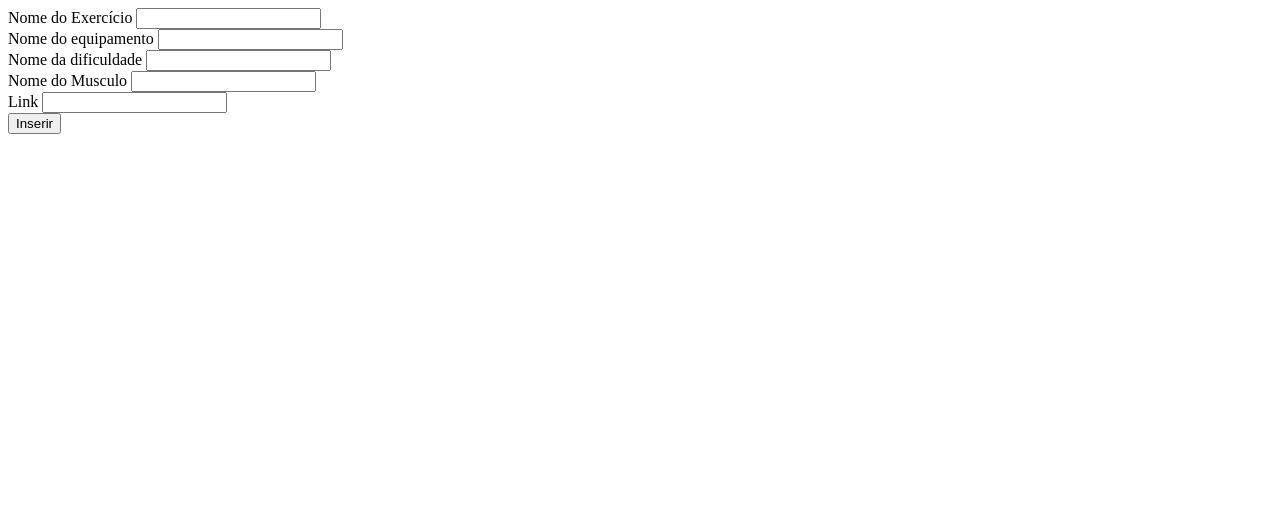
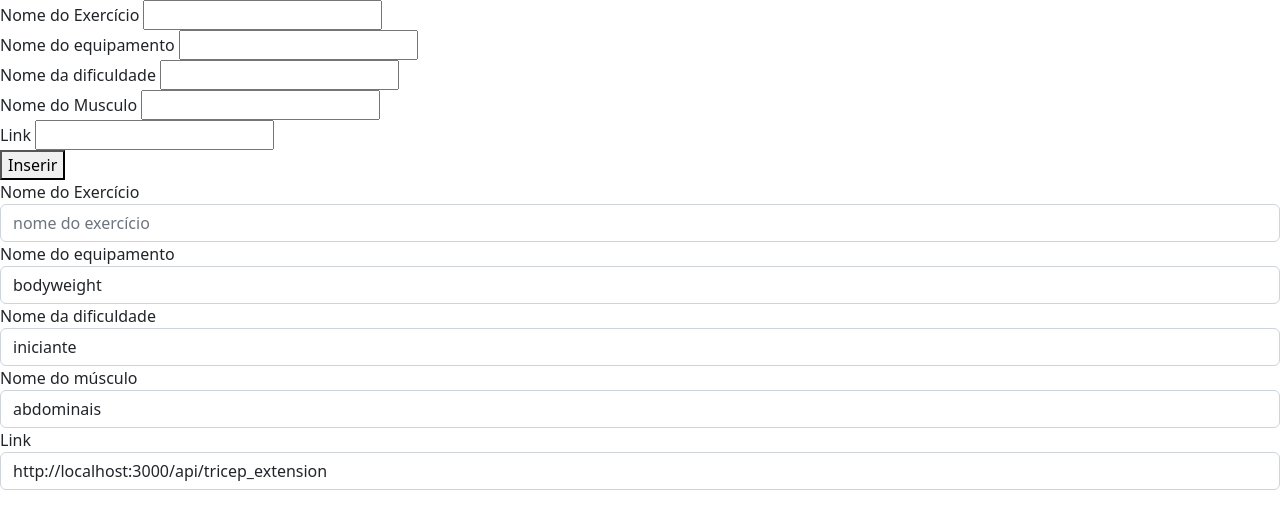
Before and after one commit to tskxz/BrowseMuscle, a Node server app: page /api/post_exercicios in a window 1280 px wide. Shown: the top 529 px of the page. Run offline with Node 20, Linux system fonts and the light colour scheme.

Commit message:
:construction: Post Form

```diff
--- a/src/views/exercicios_POST.html
+++ b/src/views/exercicios_POST.html
@@ -2,8 +2,12 @@
 <html>
 <head>
 	<title></title>
+	    <link href="https://cdn.jsdelivr.net/npm/bootstrap@5.2.0/dist/css/bootstrap.min.css" rel="stylesheet" integrity="sha384-gH2yIJqKdNHPEq0n4Mqa/HGKIhSkIHeL5AyhkYV8i59U5AR6csBvApHHNl/vI1Bx" crossorigin="anonymous">
+
 </head>
 <body>
+	<script src="https://cdn.jsdelivr.net/npm/bootstrap@5.2.0/dist/js/bootstrap.bundle.min.js" integrity="sha384-A3rJD856KowSb7dwlZdYEkO39Gagi7vIsF0jrRAoQmDKKtQBHUuLZ9AsSv4jD4Xa" crossorigin="anonymous"></script>
+	<script src="https://ajax.googleapis.com/ajax/libs/jquery/3.3.1/jquery.min.js"></script>
 
 	<form class="form" id="myForm">
 		<label for="inp_nome_exercicio">Nome do Exercício</label>
@@ -24,11 +28,95 @@
 		<button type="submit" onclick="myFunction()">Inserir</button>
 	</form>
 
+
+
+
+
+
+<form>
+  <div class="form-group">
+    <label for="exampleFormControlInput1">Nome do Exercício</label>
+    <input type="text" class="form-control" id="exampleFormControlInput1" placeholder="nome do exercício">
+  </div>
+  <div class="form-group">
+    <label for="exampleFormControlSelect1">Nome do equipamento</label>
+    <select class="form-control" id="exampleFormControlSelect1">
+      <option>bodyweight</option>
+      <option>halteres</option>
+      <option>barra</option>
+      <option>cabos</option>
+      <option>maquina</option>
+      <option>elastico</option>
+    </select>
+  </div>
+   <div class="form-group">
+    <label for="exampleFormControlSelect2">Nome da dificuldade</label>
+    <select class="form-control" id="exampleFormControlSelect2">
+      <option>iniciante</option>
+      <option>intermediario</option>
+      <option>avancado</option>
+    </select>
+  </div>
+  <div class="form-group">
+    <label for="exampleFormControlSelect2">Nome do músculo</label>
+    <select class="form-control" id="exampleFormControlSelect2">
+      <option>abdominais</option>
+      <option>antebraco</option>
+      <option>biceps</option>
+      <option>costas</option>
+      <option>gemeos</option>
+      <option>biceps</option>
+      <option>costas</option>
+      <option>gemeos</option>
+      <option>gluteo</option>
+      <option>hamstrings</option>
+      <option>lats</option>
+      <option>ombros</option>
+      <option>peito</option>
+      <option>quadriceps</option>
+      <option>traps</option>
+      <option>triceps</option>
+    </select>
+  </div>
+   <div class="form-group">
+    <label for="exampleFormControlSelect2">Link</label>
+    <select class="form-control" id="exampleFormControlSelect2">
+      <option>http://localhost:3000/api/tricep_extension</option>
+      <option>http://localhost:3000/api/traps</option>
+      <option>http://localhost:3000/api/supino</option>
+      <option>http://localhost:3000/api/shoulder_press</option>
+      <option>http://localhost:3000/api/posteriores</option>
+      <option>http://localhost:3000/api/peito_aberturas</option>
+      <option>http://localhost:3000/api/lunges</option>
+      <option>http://localhost:3000/api/leg_press</option>
+      <option>http://localhost:3000/api/leg_extensions</option>
+      <option>http://localhost:3000/api/leg_curl</option>
+      <option>http://localhost:3000/api/lat_pull_down</option>
+      <option>http://localhost:3000/api/lateral_raises</option>
+      <option>http://localhost:3000/api/gemeos</option>
+      <option>http://localhost:3000/api/elevacao_pelvica</option>
+      <option>http://localhost:3000/api/deadlift</option>
+      <option>http://localhost:3000/api/bor</option>
+      <option>http://localhost:3000/api/bicep_curl</option>
+      <option>http://localhost:3000/api/antebraco</option>
+      <option>http://localhost:3000/api/agachamento</option>
+    </select>
+  </div>
+</form>
+
+
+
+
+
+
+
+
 	<script>
 		function myFunction(){
 			window.location.href="http://localhost:3000/api/";
 		}
 	</script>
+
 	<script>
 		const myForm = document.getElementById('myForm');
 
```
